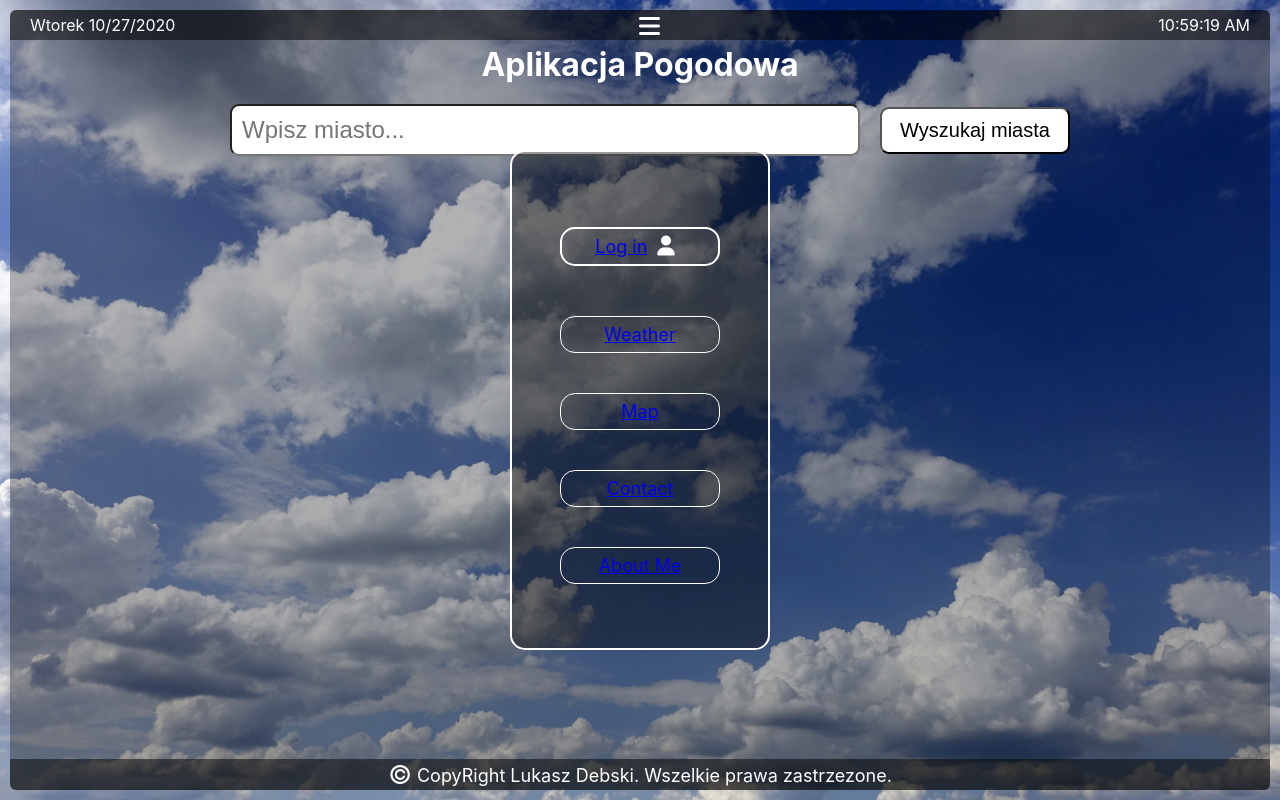
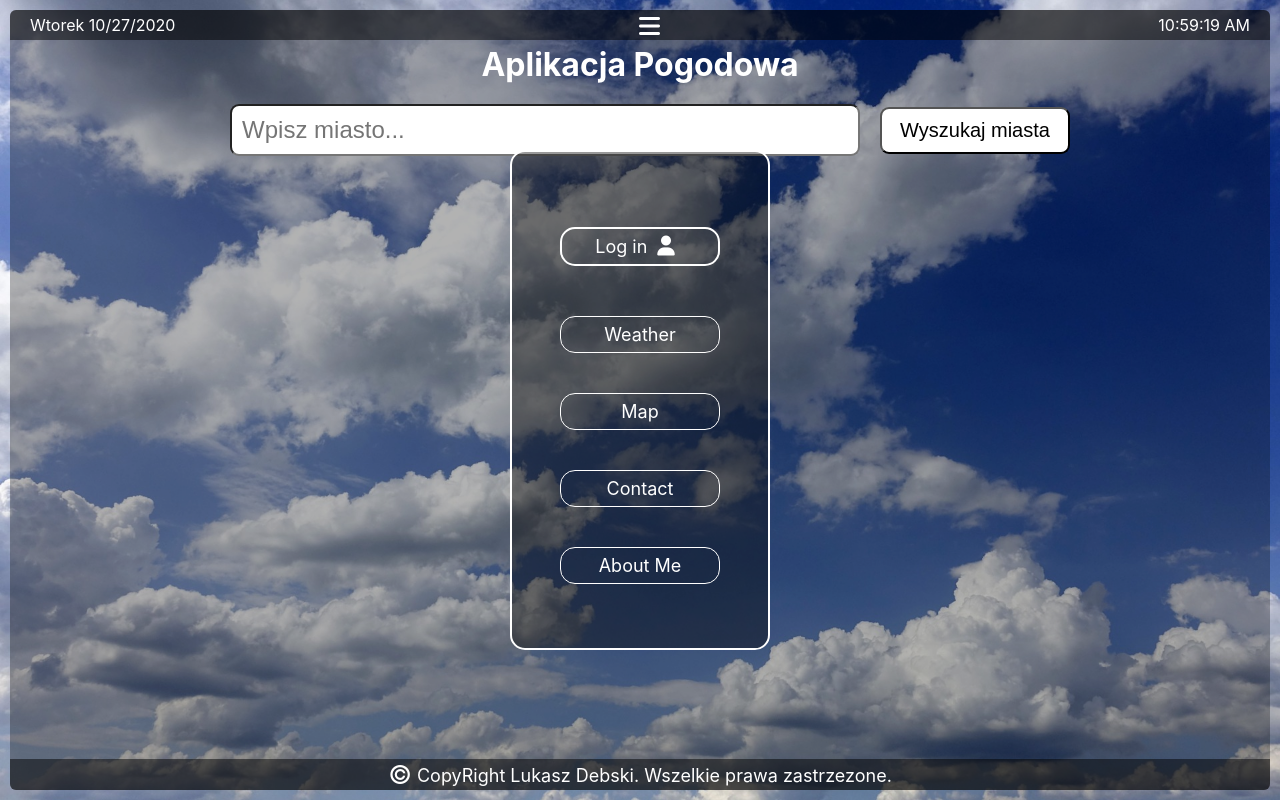
Before and after one commit to lukasdebski/WeatherApp, a React (Create React App) app: page / in a window 1280 px wide. Both pictures are taken after a click on the icon 649 px from the left and 26 px from the top of the page. Built offline with nearby package versions, Linux system fonts and the light colour scheme.

Commit message:
fixed - replace <a> to <span>

```diff
--- a/src/components/Burger/Menu.js
+++ b/src/components/Burger/Menu.js
@@ -18,21 +18,21 @@ const Menu = () => {
         <nav className={burger ? 'menu__container' : 'menu__container show'}>
             <ul className='menu__items' onClick={showBurger}>
                 {/*<a href="#"><i className="fas fa-times" ></i></a>*/}
-                <a href='' className='menu__item item--login'>
-                    <Link to='/login'>Log in</Link>
-                    <i className="fas fa-user"></i></a>
-                <a href='' className='menu__item'>
-                    <Link to='/weather'>Weather</Link>
-                </a>
-                <a href='' className='menu__item'>
-                    <Link to='/map'>Map</Link>
-                </a>
-                <a href='' className='menu__item'>
-                    <Link to='/contact'>Contact</Link>
-                </a>
-                <a href='' className='menu__item'>
-                    <Link to='/aboutme'>About Me</Link>
-                </a>
+                <span  className='menu__item item--login'>
+                    <Link className='item--link' to='/login'>Log in</Link>
+                    <i className="fas fa-user"></i></span>
+                <span  className='menu__item'>
+                    <Link className='item--link' to='/weather'>Weather</Link>
+                </span>
+                <span  className='menu__item'>
+                    <Link className='item--link' to='/map'>Map</Link>
+                </span>
+                <span  className='menu__item'>
+                    <Link className='item--link' to='/contact'>Contact</Link>
+                </span>
+                <span  className='menu__item'>
+                    <Link className='item--link' to='/aboutme'>About Me</Link>
+                </span>
             </ul>
         </nav>
         </>
--- a/src/components/Burger/Menu.scss
+++ b/src/components/Burger/Menu.scss
@@ -43,9 +43,12 @@
       border: 1px solid white;
       border-radius: 15px;
       cursor: pointer;
-      color: white;
-      text-decoration: none;
-      font-size: 18px;
+
+      .item--link {
+        color: white;
+        text-decoration: none;
+        font-size: 18px;
+      }
     }
 
     .menu__item:hover {
--- a/src/layouts/App/App.js
+++ b/src/layouts/App/App.js
@@ -1,5 +1,4 @@
 import React, {Component} from 'react';
-import {HashRouter, Route, Switch} from 'react-router-dom';
 import './App.scss';
 import NavTop from "../../components/NavTop/NavTop";
 import Header from '../../components/Header/Header';
@@ -12,6 +11,7 @@ import Weather from "../../components/Burger/Weather";
 import Login from "../../components/Burger/Login";
 import Map from "../../components/Burger/Map";
 import AboutMe from "../../components/Burger/AboutMe";
+import {HashRouter, Route, Switch} from 'react-router-dom';
 
 class App extends Component {
 
```
